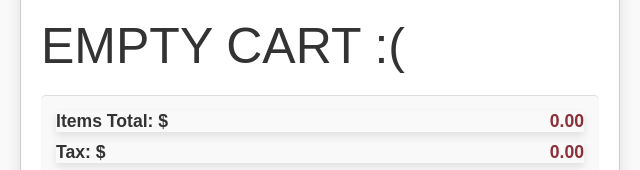
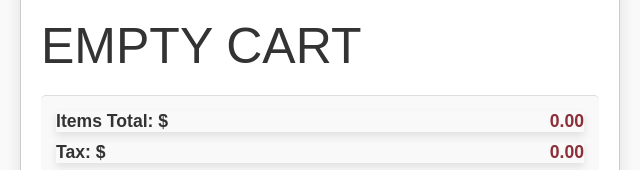
Before and after one commit to loopyloopez/Anitas, a website: page finalcheckout.html in a window 1280 px wide. Shown: the part 489-659 px from the top of the page, 320-960 px from the left. Drawn offline with Linux system fonts and the light colour scheme.

Commit message:
fixed description

```diff
--- a/finalcheckout.html
+++ b/finalcheckout.html
@@ -205,7 +205,7 @@
         let cart = JSON.parse(localStorage.getItem('cart')) || [];
         const cartSummaryDiv = document.getElementById('cart-summary');
         if (cart.length === 0) {
-            cartSummaryDiv.innerHTML = "EMPTY CART :("
+            cartSummaryDiv.innerHTML = "EMPTY CART"
             cartSummaryDiv.style.fontSize = "50px";
         }
 
```
